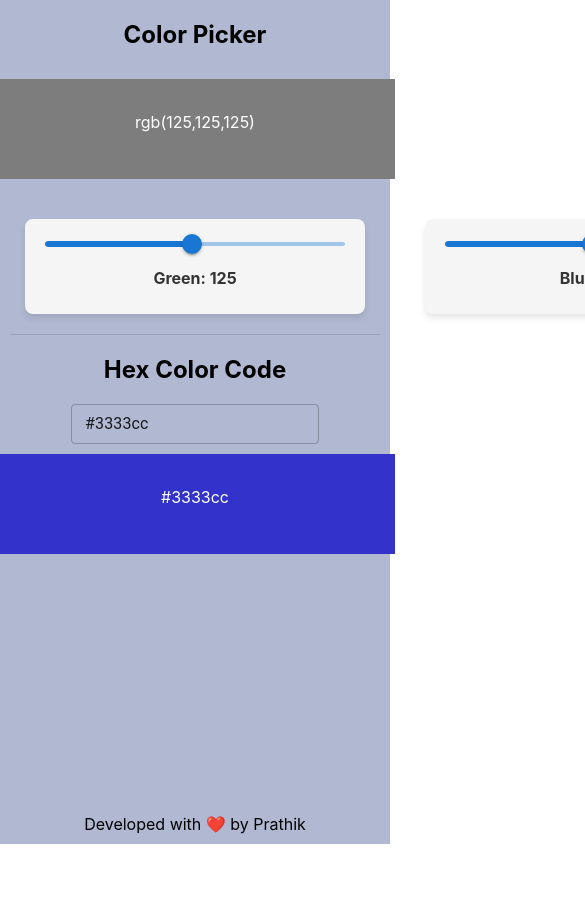
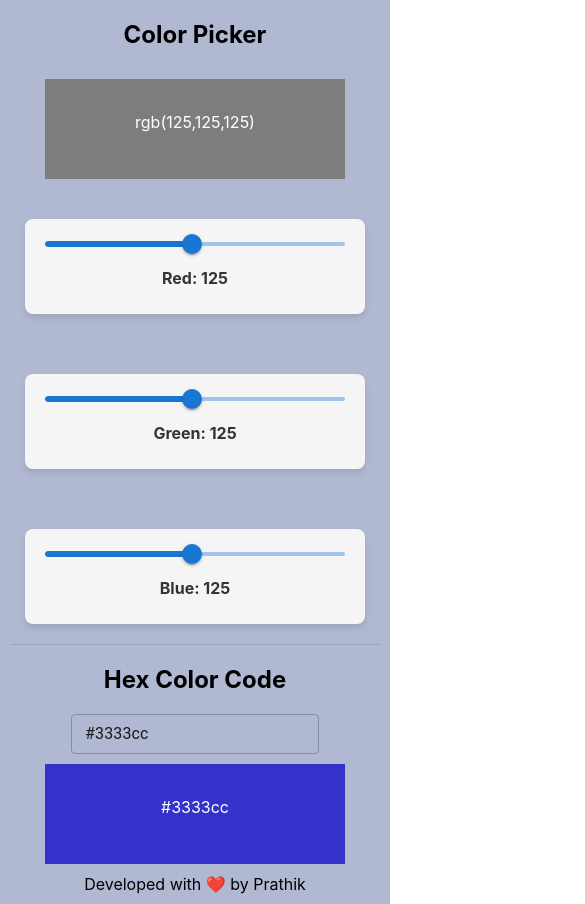
Before and after one commit to Prathik2/Color-picker-app, a React (Create React App) app: page / in a window 390 px wide. Shown: the top 904 px of the page, 585 px wide, since content can reach past the window. Before the commit the page ends 844 px from the top, so only its background shows below. Built offline with nearby package versions, Linux system fonts and the light colour scheme.

Commit message:
responsive design changes
Signed-off-by: Prathik2 <prathikrajesh02@gmail.com>

```diff
--- a/src/App.js
+++ b/src/App.js
@@ -41,6 +41,25 @@ const useStyles = makeStyles({
     position: "absolute",
     display: "block",
     bottom: "10px",
+  },
+  '@media only screen and (max-width: 600px)': {
+    components: {
+      display: "flex",
+      flexDirection: "column",
+    },
+    footerDiv: {
+      position: "relative",
+      marginTop: "20px"
+    },
+    colorDiv: {
+      width: "300px",
+      boxSizing: "border-box"
+    },
+    container: {
+      height: "100%",
+      backgroundColor: "#b0b9d1",
+      boxSizing: "border-box",
+    }
   }
 });
 
--- a/src/Components/HexComp/HexComp.jsx
+++ b/src/Components/HexComp/HexComp.jsx
@@ -17,6 +17,11 @@ const useStyles = makeStyles({
         boxSizing: "border-box",
         marginTop: "10px",
         paddingTop: "33px",
+    },
+    '@media only screen and (max-width: 600px)': {
+        colorDiv: {
+            width: "300px",
+        }
     }
 })
 
```
